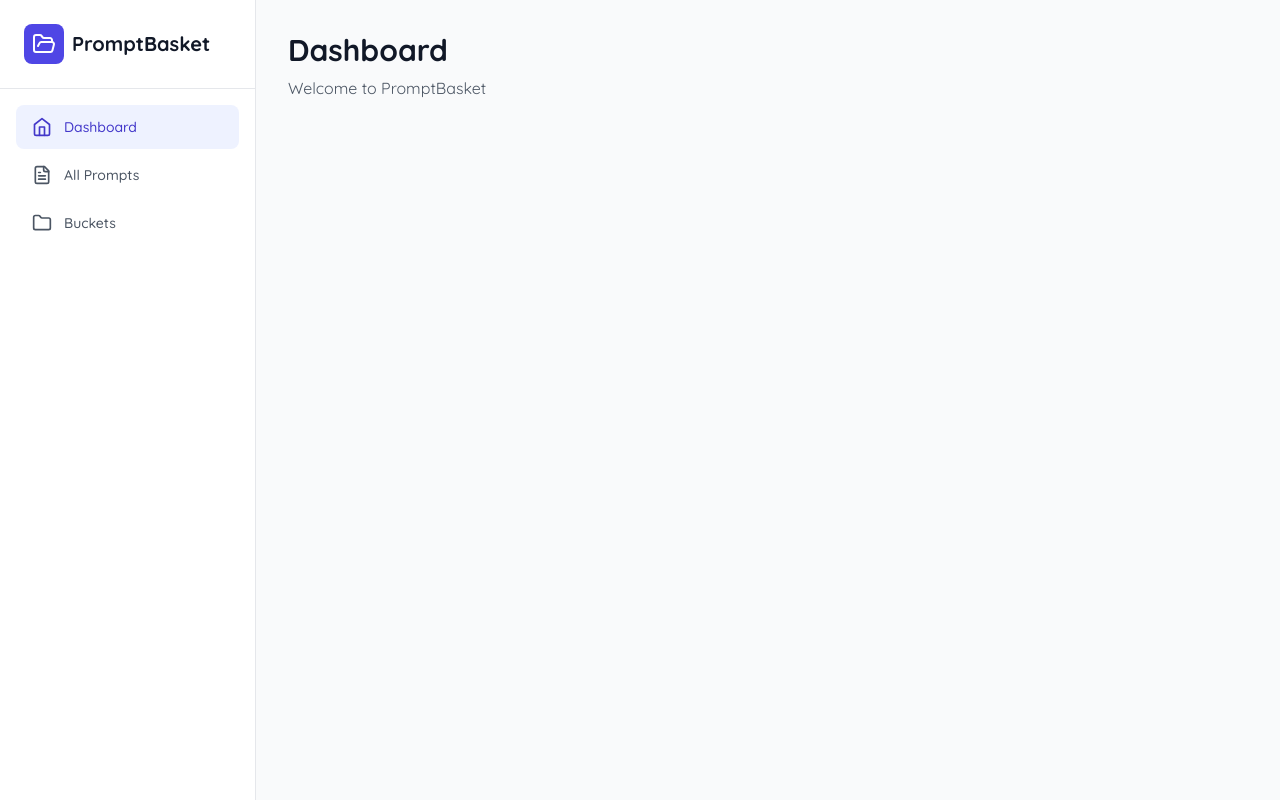
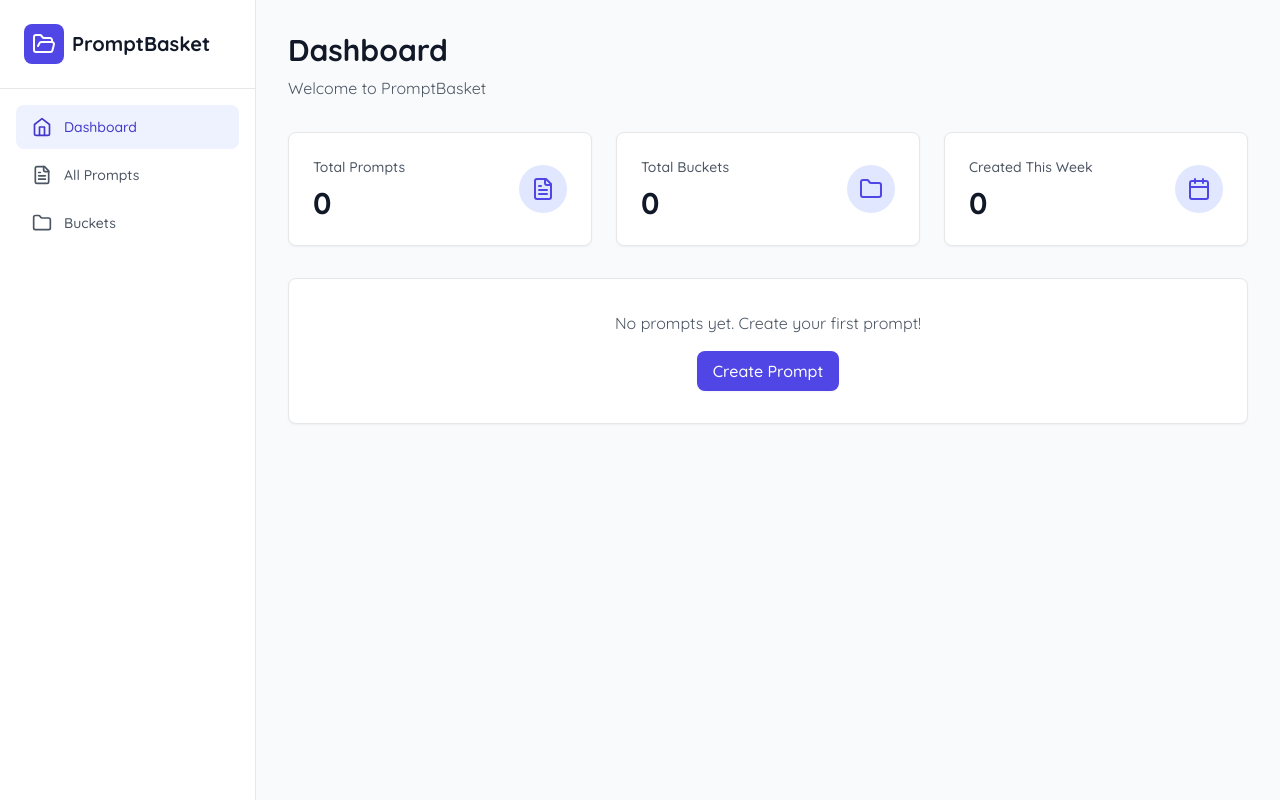
Before and after one commit to spiderocious/prompt-basket-frontend, a React (Vite) app: page / in a window 1280 px wide. Built offline with nearby package versions, Linux system fonts and the light colour scheme.

Commit message:
feat: complete dashboard page with stats and recent prompts

```diff
--- a/src/features/dashboard/index.tsx
+++ b/src/features/dashboard/index.tsx
@@ -1,8 +1,24 @@
+import { StatsCards } from './parts/stats-cards'
+import { RecentPrompts } from './parts/recent-prompts'
+import { Loading } from '../../shared/ui/loading'
+import { useDashboardStats } from './hooks/use-dashboard-stats'
+
 export function Dashboard() {
+  const { loading } = useDashboardStats()
+
+  if (loading) {
+    return <Loading />
+  }
+
   return (
-    <div className="p-8">
-      <h1 className="text-3xl font-bold text-secondary-900">Dashboard</h1>
-      <p className="mt-2 text-secondary-600">Welcome to PromptBasket</p>
+    <div className="p-8 space-y-8">
+      <div>
+        <h1 className="text-3xl font-bold text-secondary-900">Dashboard</h1>
+        <p className="mt-2 text-secondary-600">Welcome to PromptBasket</p>
+      </div>
+
+      <StatsCards />
+      <RecentPrompts />
     </div>
   )
 }
```
